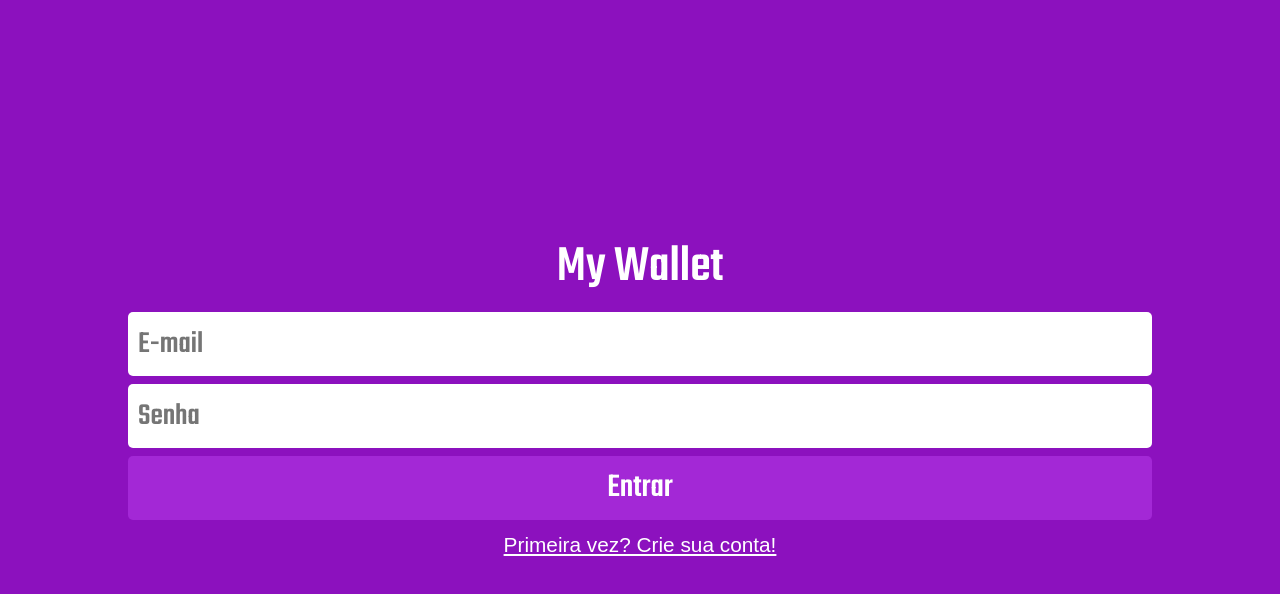
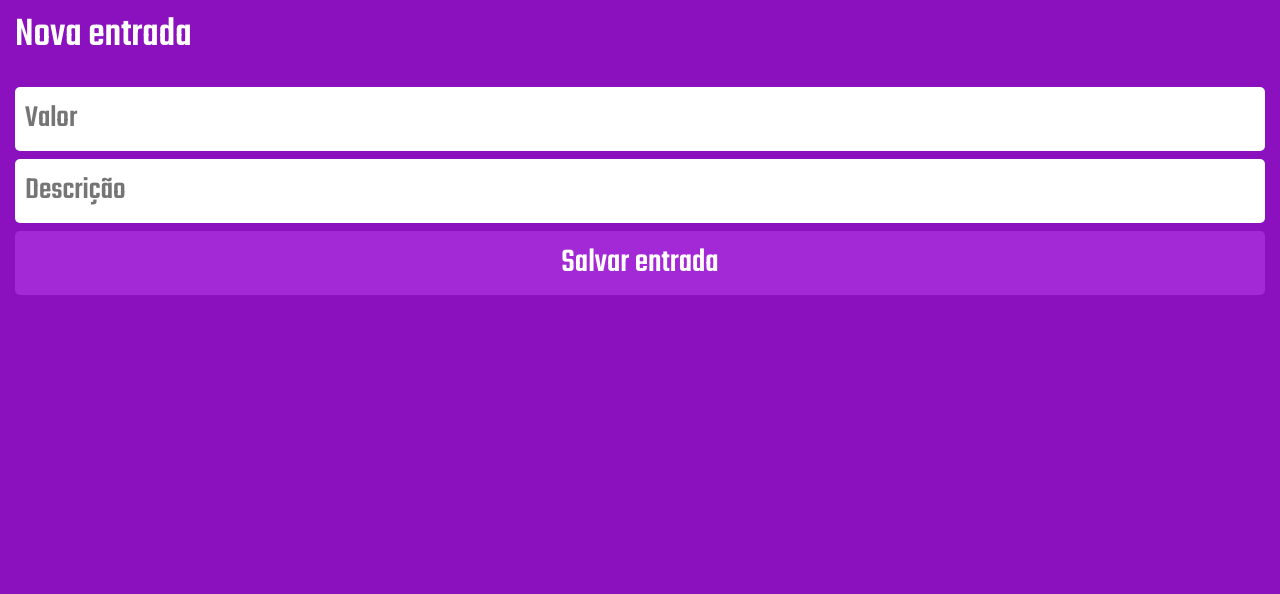
Before and after one commit to luucaskenji/my-wallet, a React app: page /new-income in a window 1280 px wide. Shown: the top 594 px of the page. Built offline with nearby package versions, Linux system fonts and the light colour scheme.

Commit message:
New income page layout

```diff
--- a/src/App.js
+++ b/src/App.js
@@ -5,6 +5,7 @@ import UserProvider from './contexts/UserContext';
 
 import Home from './pages/Home/Home';
 import Login from './pages/Login/Login';
+import Income from './pages/Income/Income';
 
 export default function App() {
     return (
@@ -14,6 +15,11 @@ export default function App() {
                     <Route path='/dashboard'>
                         <Home />
                     </Route>
+
+                    <Route path='/new-income'>
+                        <Income />
+                    </Route>
+
                     <Route path='/'>
                         <Login />
                     </Route>
--- a/src/pages/Home/Home.js
+++ b/src/pages/Home/Home.js
@@ -1,11 +1,13 @@
 import React, { useContext } from 'react';
+import { Link } from 'react-router-dom';
+
 import { UserContext } from '../../contexts/UserContext';
+import { Container } from './styles/HomePageStyles';
 
 import { IoExitOutline } from 'react-icons/io5';
 import { IoMdAddCircleOutline } from 'react-icons/io';
 import { MdRemoveCircleOutline } from 'react-icons/md';
 
-import { Container } from './styles/HomePageStyles';
 
 export default function Home() {
     const { userData } = useContext(UserContext);
@@ -22,15 +24,15 @@ export default function Home() {
             </ul>
 
             <div>
-                <button>
+                <Link to ='/new-income'>
                     <IoMdAddCircleOutline size='1.2rem' color='white' />
                     <span>Nova<br />entrada</span>
-                </button>
+                </Link>
 
-                <button>
+                <a>
                     <MdRemoveCircleOutline size='1.2rem' color='white' />
                     <span>Nova<br />saída</span>
-                </button>
+                </a>
             </div>
         </Container>
     );
--- a/src/pages/Home/styles/HomePageStyles.js
+++ b/src/pages/Home/styles/HomePageStyles.js
@@ -31,7 +31,7 @@ export const Container = styled.div`
         display: flex;
         justify-content: space-between;
 
-        button {
+        a {
             height: 120px;
             width: 48%;
             background-color: #A328D6;
@@ -41,6 +41,7 @@ export const Container = styled.div`
             justify-content: space-around;
             text-align: left;
             color: white;
+            padding-left: 10px;
         }
 
         span {
--- /dev/null
+++ b/src/pages/Income/Income.js
@@ -0,0 +1,32 @@
+import React, { useState } from 'react';
+import { Form } from '../../components/styles/Forms';
+import { Container } from './styles/IncomePageStyles';
+
+export default function Income() {
+    const [value, setValue] = useState('');
+    const [description, setDescription] = useState('');
+
+    return (
+        <Container>
+            <h1>Nova entrada</h1>
+
+            <Form>
+                <input
+                    placeholder='Valor'
+                    onChange={e => setValue(e.target.value)}
+                    value={value}
+                />
+
+                <input
+                    placeholder='Descrição'
+                    onChange={e => setDescription(e.target.value)}
+                    value={description}
+                />
+
+                <button type='submit'>
+                    Salvar entrada
+                </button>
+            </Form>
+        </Container>
+    );
+}
--- /dev/null
+++ b/src/pages/Income/styles/IncomePageStyles.js
@@ -0,0 +1,14 @@
+import styled from 'styled-components';
+
+export const Container = styled.div`
+    height: 100vh;
+    background-color: #8C11BE;
+    padding: 15px;
+
+    h1 {
+        color: white;
+        font-family: 'Teko', sans-serif;
+        font-size: 1.6rem;
+        margin-bottom: 30px;
+    }
+`;
--- a/src/pages/Login/SignIn/SignIn.js
+++ b/src/pages/Login/SignIn/SignIn.js
@@ -2,7 +2,7 @@ import React, { useContext, useState } from 'react';
 import { useHistory } from 'react-router-dom';
 import axios from 'axios';
 
-import { Form } from '../styles/LoginForms';
+import { Form } from '../../../components/styles/Forms';
 import { UserContext } from '../../../contexts/UserContext';
 
 export default function SignIn() {
--- a/src/pages/Login/SignUp/SignUp.js
+++ b/src/pages/Login/SignUp/SignUp.js
@@ -2,7 +2,7 @@ import React, { useState } from 'react';
 import { useHistory } from 'react-router-dom';
 import axios from 'axios';
 
-import { Form } from '../styles/LoginForms';
+import { Form } from '../../../components/styles/Forms';
 
 export default function SignUp({ setHaveAnAccount }) {
     const [name, setName] = useState('');
```
Also changed, not shown: src/components/styles/Forms.js (renamed from src/pages/Login/styles/LoginForms.js).
